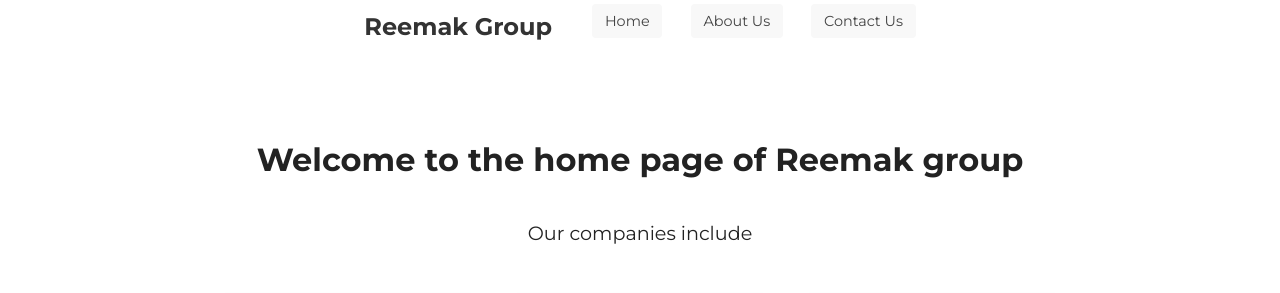
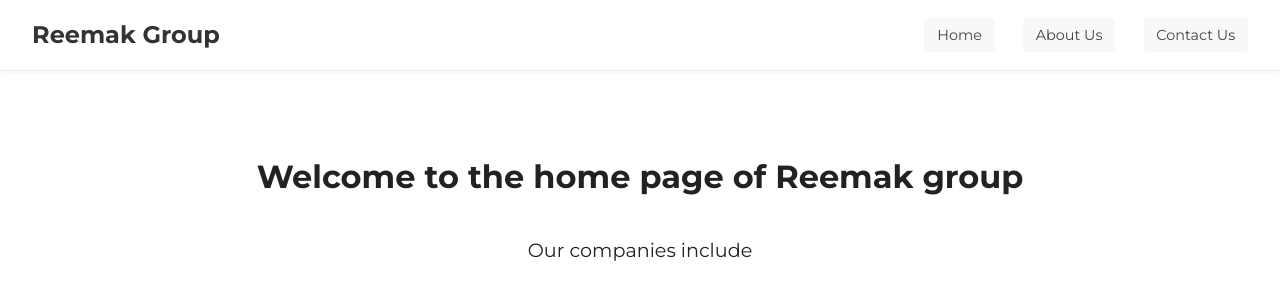
Before and after one commit to sakibrushdi/Reemak_Group_Website, a plain HTML site: page index.html in a window 1280 px wide. Shown: the top 293 px of the page. Drawn offline with Linux system fonts and the light colour scheme.

Commit message:
Update style.css

```diff
--- a/style.css
+++ b/style.css
@@ -14,7 +14,7 @@ body {
 }
 
 /* Navbar Styling */
-/*.navbar {
+.navbar {
   background-color: #fff;
   display: flex;
   justify-content: space-between;
@@ -25,14 +25,6 @@ body {
   position: sticky;
   top: 0;
   z-index: 100;
-}*/
-
-.navbar {
-  display: flex;
-  flex-wrap: wrap;
-  justify-content: center;
-  gap: 1rem; /* even spacing */
-  padding: 0.5rem;
 }
 
 .navbar a {
```
